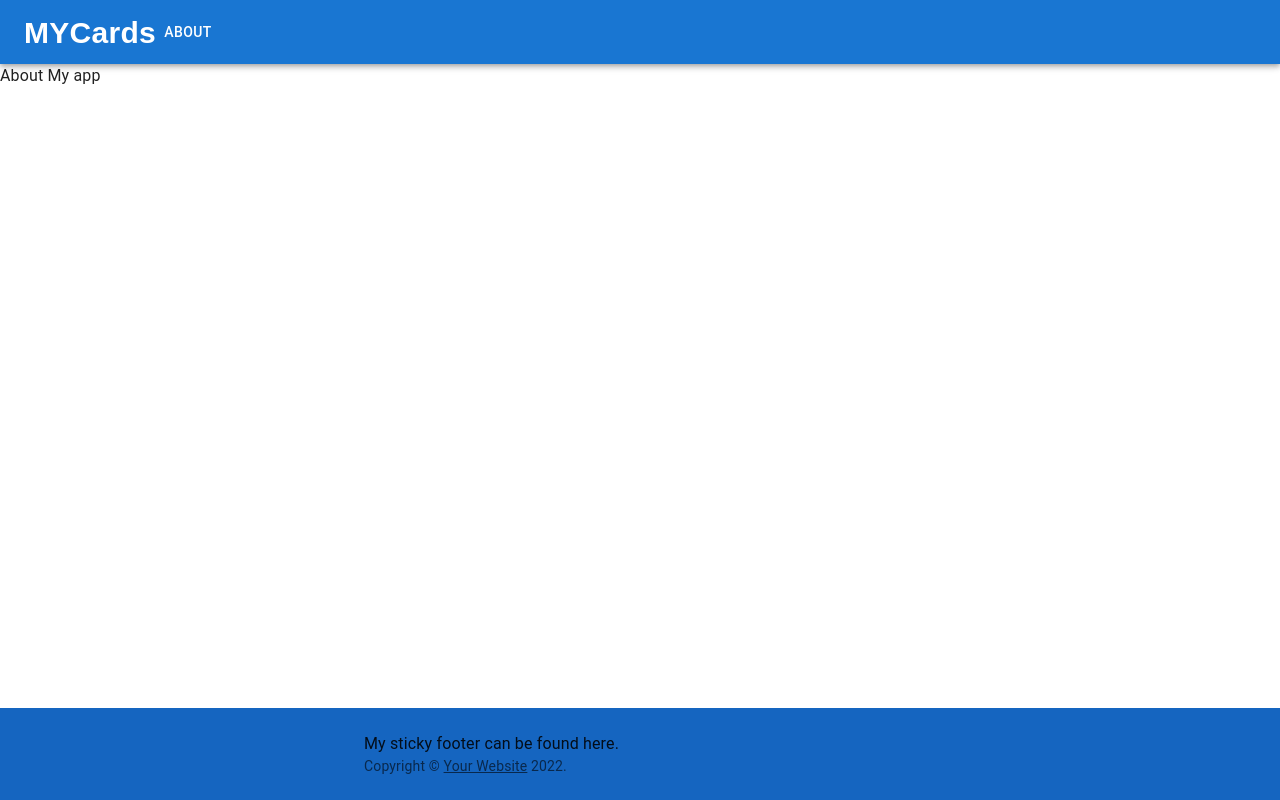
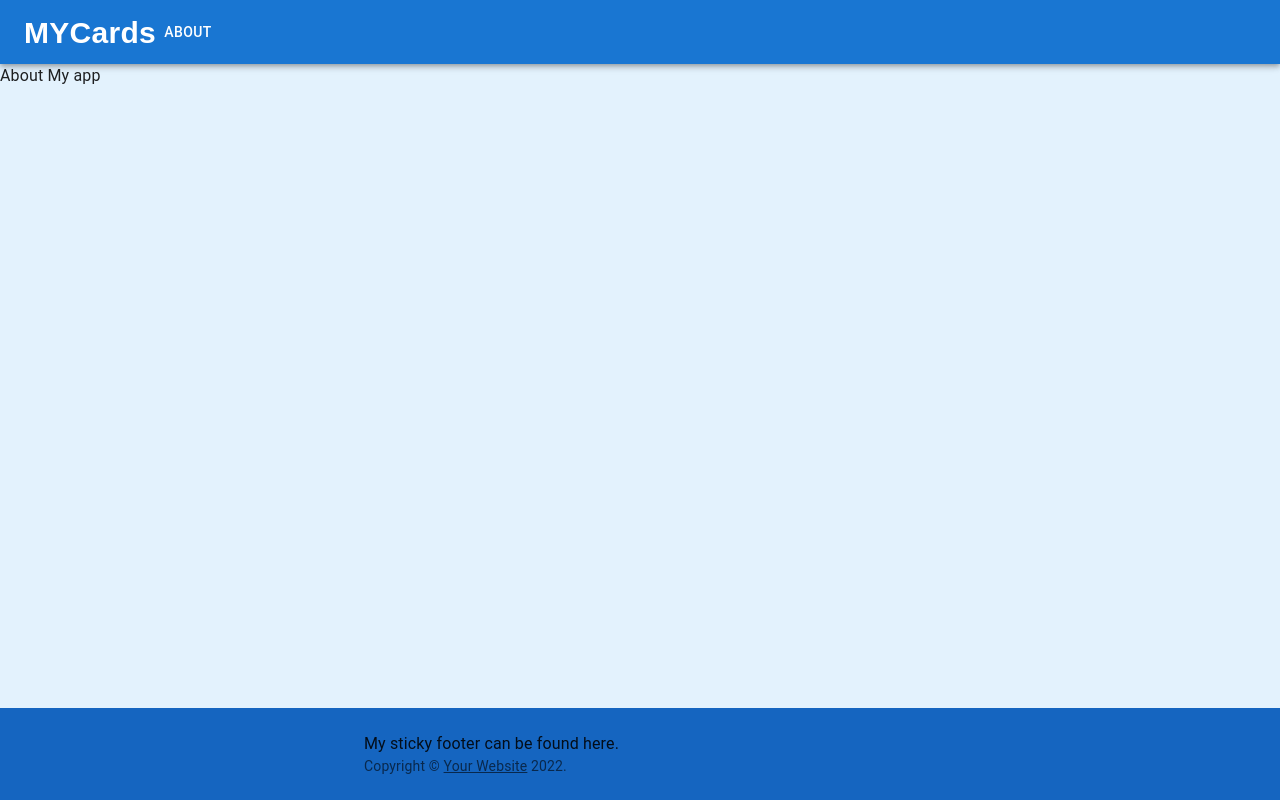
Before and after one commit to ozamar1212/hu-react-redux-1, a React (Create React App) app in the folder react-apps/: page / in a window 1280 px wide. Built offline with nearby package versions, Linux system fonts and the light colour scheme.

Commit message:
add color to main page

```diff
--- a/react-apps/src/applications/501_App_layout_with_MUI/layout/Layout.jsx
+++ b/react-apps/src/applications/501_App_layout_with_MUI/layout/Layout.jsx
@@ -6,7 +6,14 @@
 
 function Layout({ children }) {
   return (
-    <Box sx={{ display: 'flex', flexDirection: 'column', minHeight: '100vh' }}>
+    <Box
+      sx={{
+        display: 'flex',
+        flexDirection: 'column',
+        minHeight: '100vh',
+        backgroundColor: '#e3f2fd',
+      }}
+    >
       <CssBaseline />
       <Header />
       <Main>{children}</Main>
```
